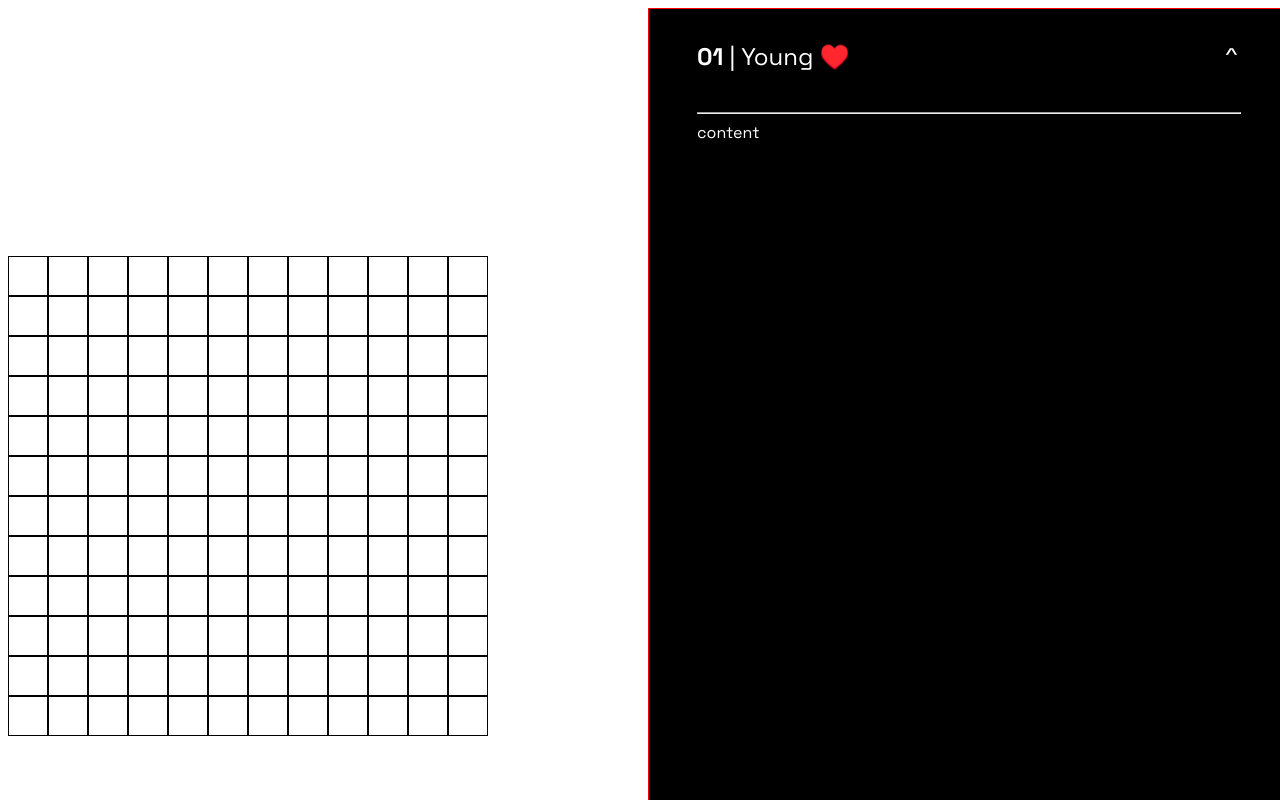
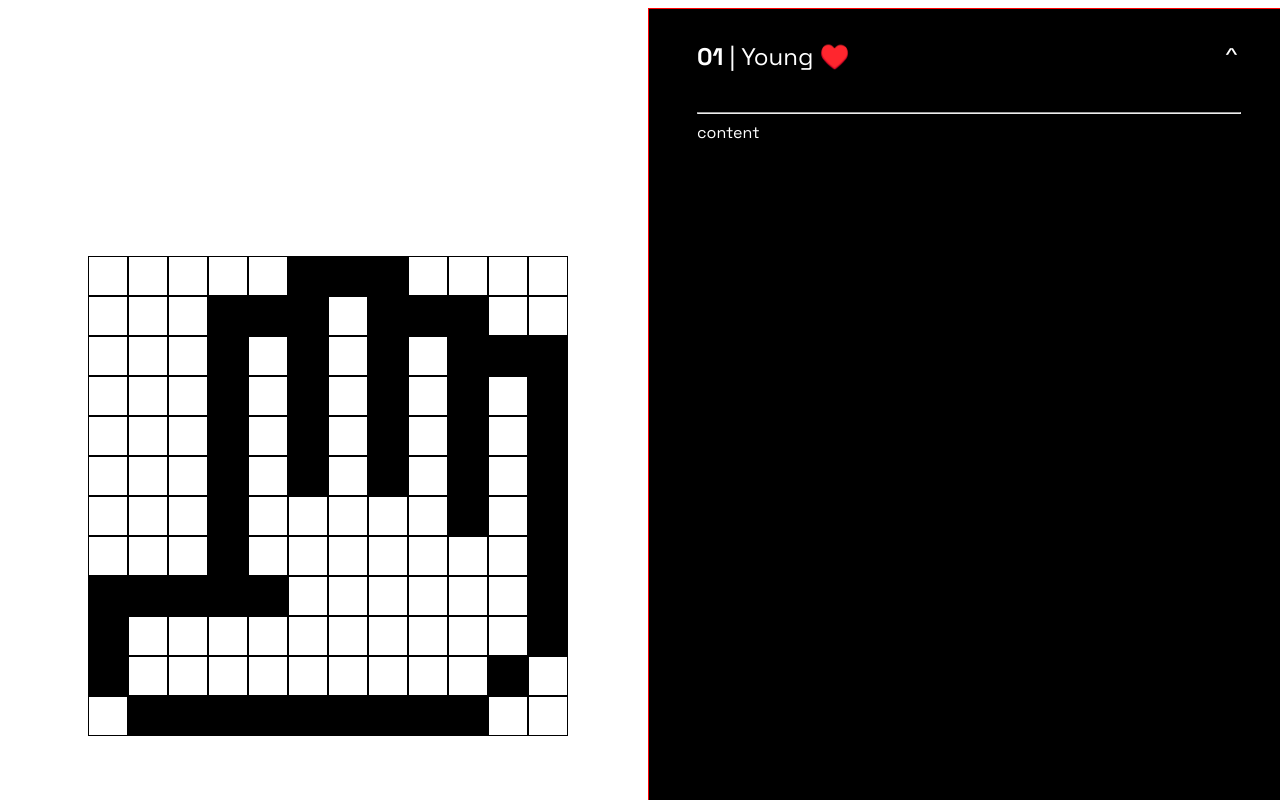
Before and after one commit to divya-mehra/sixemojistory, a React (Vite) app: page / in a window 1280 px wide. Shown: the top 800 px of the page. Built offline with nearby package versions, Linux system fonts and the light colour scheme; a web font is replaced by a local one.

Commit message:
intersection observer done

```diff
--- a/package.json
+++ b/package.json
@@ -11,7 +11,8 @@
   },
   "dependencies": {
     "react": "^18.2.0",
-    "react-dom": "^18.2.0"
+    "react-dom": "^18.2.0",
+    "react-intersection-observer": "^9.5.2"
   },
   "devDependencies": {
     "@types/react": "^18.2.15",
--- a/src/App.jsx
+++ b/src/App.jsx
@@ -4,16 +4,16 @@ import StoryLeft from "./story/storyLeft";
 import StoryRight from "./story/storyRight";
 
 function App() {
-  const [count, setCount] = useState(0);
+  const [currentEmoji, setCurrentEmoji] = useState(null);
 
   return (
     <>
       <div className="contentWrapper">
         <div className="leftSide">
-          <StoryLeft />
+          <StoryLeft currentEmoji={currentEmoji} />
         </div>
         <div className="rightSide">
-          <StoryRight />
+          <StoryRight currentEmoji={currentEmoji} setCurrentEmoji={setCurrentEmoji}/>
         </div>
       </div>
     </>
--- a/src/panel/GridPanel.jsx
+++ b/src/panel/GridPanel.jsx
@@ -1,7 +1,7 @@
 import styles from "./panel.module.css";
 import GridRect from "./GridRect";
 
-const GridPanel = () => {
+const GridPanel = ({ currentEmoji }) => {
   // make grid
 
   const divArr = [];
@@ -11,12 +11,14 @@ const GridPanel = () => {
   }
 
 
-  return <div className={`${styles.gridPanel}`}>
-{divArr.map((item) => {
-        return <GridRect id={item.id} />;
+
+  return (
+    <div className={`${styles.gridPanel}`}>
+      {divArr.map((item) => {
+        return <GridRect key={item.id} id={item.id} currentEmoji={currentEmoji} />;
       })}
-
-  </div>;
+    </div>
+  );
 };
 
 export default GridPanel;
--- a/src/panel/GridRect.jsx
+++ b/src/panel/GridRect.jsx
@@ -1,12 +1,55 @@
 import styles from "./panel.module.css";
+import { useState, useEffect } from "react";
 
-const GridRect = () => {
-    return (
+const GridRect = ({ id, currentEmoji }) => {
 
-        <div
-        className={styles.gridRect}
-        ></div>
-     );
-}
+    const emojis = {
+        "heart": [
+          28, 29, 33, 34, 39, 40, 41, 42, 44, 45, 46, 47, 51, 52, 53, 54, 55, 56, 57,
+          58, 59, 63, 64, 65, 66, 67, 68, 69, 70, 71, 76, 77, 78, 79, 80, 81, 82, 88,
+          89, 90, 91, 92, 93, 94, 101, 102, 103, 104, 105, 114, 115, 116, 127,
+        ],
+
+        "hand": [
+          6, 7, 8, 16, 17, 18, 20, 21, 22, 28, 30, 32, 34, 35, 36, 40, 42, 44, 46, 48,
+          52, 54, 56, 58, 60, 64, 66, 68, 70, 72, 76, 82, 84, 88, 96, 97, 98, 99, 100,
+          101, 108, 109, 120, 121, 131, 134, 135, 136, 137, 138, 139, 140, 141, 142,
+        ],
+        "bomb": [8, 18, 23, 45, 51, 52, 53, 54, 56, 60, 62, 63, 64, 65, 66, 67],
+
+        "bee": [
+          1, 2, 5, 6, 9, 10, 14, 17, 20, 23, 26, 27, 28, 29, 31, 34, 35, 36, 38, 42,
+          43, 45, 49, 51, 53, 55, 57, 61, 63, 65, 67, 69, 70, 74, 78, 81, 83, 84, 87,
+          88, 89, 92, 95, 99, 101, 103, 106, 108, 110, 113, 114, 117, 120, 121, 124,
+          127, 128, 132, 135, 141, 142, 143,
+        ],
+      };
+
+
+
+
+  const [fill, setFill] = useState("transparent");
+
+  console.log(emojis[currentEmoji]);
+
+  useEffect(() => {
+    if (currentEmoji !== undefined) {
+
+      if (emojis[currentEmoji]?.includes(id)) {
+        setFill("black");
+      } else {
+        setFill("transparent");
+      }
+    }
+  }, [currentEmoji, id]);
+
+
+
+//   emojis[currentEmoji].includes(id) ? setFill("black") : setFill("transparent");
+
+  return (
+    <div className={styles.gridRect} style={{ backgroundColor: fill }}></div>
+  );
+};
 
 export default GridRect;
--- a/src/panel/TextPanel.jsx
+++ b/src/panel/TextPanel.jsx
@@ -1,8 +1,29 @@
-import styles from './panel.module.css'
+import styles from "./panel.module.css";
+import { useInView } from 'react-intersection-observer';
+import { useEffect, useRef } from "react";
 
-const TextPanel = () => {
+const TextPanel = ({ emoji, currentEmoji, setCurrentEmoji }) => {
+
+    console.log(currentEmoji);
+    const [ref, inView] = useInView({
+        threshold: 0.35, // Set the threshold to 0.35
+    }
+    );
+
+    console.log(currentEmoji);
+
+    useEffect(() => {
+        if (inView) {
+            // Do something when the card comes into view
+
+            console.log(`${emoji} is in view`);
+            setCurrentEmoji(prevEmoji => prevEmoji !== emoji ? emoji : prevEmoji);
+            console.log(currentEmoji);
+        }
+    }, [inView, emoji, setCurrentEmoji]);
+
   return (
-    <div className={`${styles.textPanel}`}>
+      <div className={`${styles.textPanel}`} ref={ref}>
         <div className={styles.panelHeader}>
           <h4 className={styles.panelTitle}>
             <b>01</b> | Young ♥️
--- a/src/panel/panel.module.css
+++ b/src/panel/panel.module.css
@@ -30,6 +30,7 @@ hr {
 /* Grid Side */
 
 .gridPanel {
+    margin: 0 auto;
     /* change this amount */
     top: calc(50vh - 240px);
     padding-top: 96px;
@@ -48,4 +49,5 @@ hr {
 
   .gridRect {
     border: 0.5px black solid;
+    transition: background-color 0.5s;
   }
--- a/src/story/storyLeft.jsx
+++ b/src/story/storyLeft.jsx
@@ -1,11 +1,13 @@
 import styles from "./story.module.css";
 import GridPanel from "../panel/GridPanel";
 
-const StoryLeft = () => {
+const StoryLeft = ({currentEmoji}) => {
+
+  console.log(currentEmoji);
   return (
     <>
       <div className={styles.gridSection}>
-        <GridPanel />
+        <GridPanel currentEmoji={currentEmoji} />
       </div>
     </>
   );
--- a/src/story/storyRight.jsx
+++ b/src/story/storyRight.jsx
@@ -1,16 +1,23 @@
 import TextPanel from "../panel/TextPanel";
 import styles from "./story.module.css";
 
-const StoryRight = () => {
+const StoryRight = ({ currentEmoji, setCurrentEmoji }) => {
+  const emojis = ["heart", "poop", "hand", "bomb", "bee", "hand"];
+
+  console.log(currentEmoji);
+
   return (
     <>
       <div className={styles.scrollArea}>
-        <TextPanel/>
-        <TextPanel/>
-        <TextPanel/>
-        <TextPanel/>
-        <TextPanel/>
-        <TextPanel/>
+        {emojis.map((emoji) => {
+          return (
+            <TextPanel
+              emoji={emoji}
+              currentEmoji={currentEmoji}
+              setCurrentEmoji={setCurrentEmoji}
+            />
+          );
+        })}
       </div>
     </>
   );
```
Also changed, not shown: src/panel/GridPixels.jsx (added, +23 -0 lines), 1 other file (tests, documents, lock files or other folders). Lines whose indentation alone changed are shown as unchanged.
